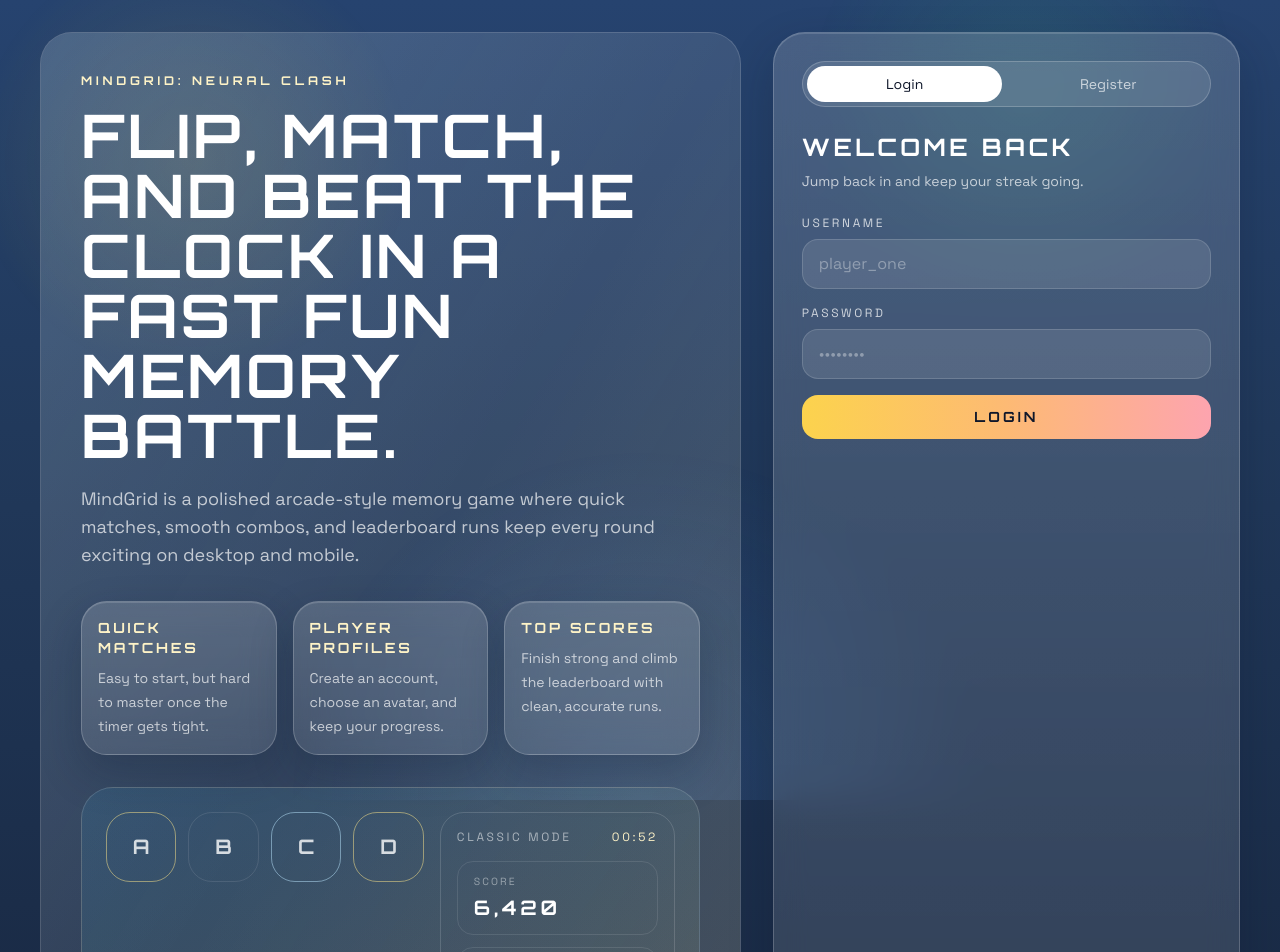
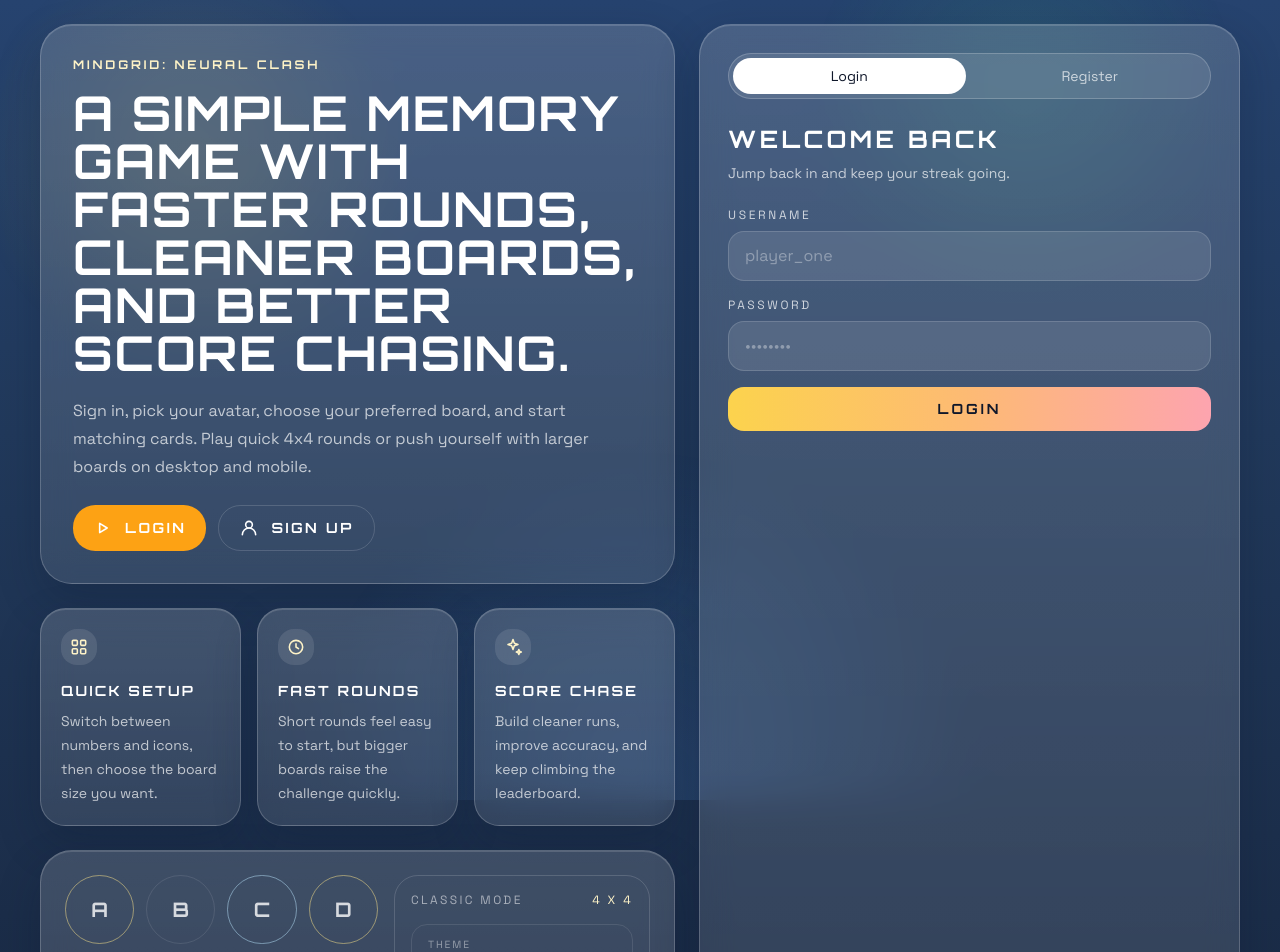
Before and after one commit to MAVIS-creator/mind-control, a React (Vite) app: page / in a window 1280 px wide. Shown: the top 952 px of the page. Built offline with nearby package versions, Linux system fonts and the light colour scheme; no server answers; the database is empty.

Commit message:
feat: enhance LandingRoute with new UI elements and improved game setup options

```diff
--- a/src/routes/LandingRoute.tsx
+++ b/src/routes/LandingRoute.tsx
@@ -1,25 +1,25 @@
 import { motion } from "framer-motion";
 import { Navigate } from "react-router-dom";
+import { ClockIcon, GridIcon, PlayIcon, SparklesIcon, UserIcon } from "../components/AppIcons";
 import { AuthPanel } from "../components/AuthPanel";
 import { useAppContext } from "../state/AppContext";
 
 export const LandingRoute = () => {
-  const { session } = useAppContext();
+  const { session, setAuthMode } = useAppContext();
 
   if (session) {
     return <Navigate to="/play" replace />;
   }
 
   return (
-    <div className="relative min-h-screen overflow-hidden px-4 py-8 sm:px-6 lg:px-10">
-      <div className="mx-auto grid max-w-7xl gap-8 lg:grid-cols-[1.2fr_0.8fr]">
-        <section className="relative overflow-hidden rounded-[2rem] border border-white/15 bg-white/10 p-6 sm:p-8 lg:p-10">
-          <div className="absolute inset-0 bg-gradient-to-br from-sky-200/10 via-transparent to-amber-200/10" />
-          <div className="relative">
+    <div className="relative min-h-screen overflow-hidden px-3 py-4 sm:px-6 sm:py-6 lg:px-10">
+      <div className="mx-auto grid max-w-7xl gap-6 lg:grid-cols-[1.08fr_0.92fr]">
+        <section className="space-y-6">
+          <div className="glass-panel overflow-hidden rounded-[2rem] p-5 sm:p-7 lg:p-8">
             <motion.p
               initial={{ opacity: 0, y: 20 }}
               animate={{ opacity: 1, y: 0 }}
-              className="font-display text-xs uppercase tracking-[0.32em] text-amber-100"
+              className="font-display text-xs uppercase tracking-[0.24em] text-amber-100"
             >
               MINDGRID: NEURAL CLASH
             </motion.p>
@@ -27,40 +27,73 @@ export const LandingRoute = () => {
               initial={{ opacity: 0, y: 18 }}
               animate={{ opacity: 1, y: 0 }}
               transition={{ delay: 0.08 }}
-              className="mt-4 max-w-3xl font-display text-4xl uppercase leading-[0.95] tracking-[0.05em] text-white sm:text-5xl lg:text-6xl"
+              className="mt-4 max-w-3xl font-display text-4xl uppercase leading-[0.96] tracking-[0.04em] text-white sm:text-5xl"
             >
-              Flip, match, and beat the clock in a fast fun memory battle.
+              A simple memory game with faster rounds, cleaner boards, and better score chasing.
             </motion.h1>
             <motion.p
               initial={{ opacity: 0, y: 18 }}
               animate={{ opacity: 1, y: 0 }}
               transition={{ delay: 0.16 }}
-              className="mt-5 max-w-2xl text-base leading-7 text-white/70 sm:text-lg"
+              className="mt-5 max-w-2xl text-base leading-7 text-white/70"
             >
-              MindGrid is a polished arcade-style memory game where quick matches, smooth combos,
-              and leaderboard runs keep every round exciting on desktop and mobile.
+              Sign in, pick your avatar, choose your preferred board, and start matching cards.
+              Play quick 4x4 rounds or push yourself with larger boards on desktop and mobile.
             </motion.p>
 
-            <div className="mt-8 grid gap-4 sm:grid-cols-3">
+            <div className="mt-6 flex flex-wrap gap-3">
+              <button
+                type="button"
+                onClick={() => setAuthMode("login")}
+                className="inline-flex items-center justify-center gap-3 rounded-[1.4rem] bg-[#fda214] px-5 py-3 font-display text-sm uppercase tracking-[0.18em] text-white"
+              >
+                <PlayIcon className="h-5 w-5" />
+                Login
+              </button>
+              <button
+                type="button"
+                onClick={() => setAuthMode("register")}
+                className="inline-flex items-center justify-center gap-3 rounded-[1.4rem] border border-white/15 bg-white/8 px-5 py-3 font-display text-sm uppercase tracking-[0.18em] text-white"
+              >
+                <UserIcon className="h-5 w-5" />
+                Sign up
+              </button>
+            </div>
+          </div>
+
+          <div className="grid gap-4 sm:grid-cols-3">
             {[
-                ["Quick matches", "Easy to start, but hard to master once the timer gets tight."],
-                ["Player profiles", "Create an account, choose an avatar, and keep your progress."],
-                ["Top scores", "Finish strong and climb the leaderboard with clean, accurate runs."],
-              ].map(([title, text]) => (
-                <div key={title} className="glass-panel rounded-[1.6rem] p-4">
-                  <p className="font-display text-sm uppercase tracking-[0.2em] text-amber-100">{title}</p>
+              {
+                title: "Quick setup",
+                text: "Switch between numbers and icons, then choose the board size you want.",
+                icon: <GridIcon className="h-5 w-5" />,
+              },
+              {
+                title: "Fast rounds",
+                text: "Short rounds feel easy to start, but bigger boards raise the challenge quickly.",
+                icon: <ClockIcon className="h-5 w-5" />,
+              },
+              {
+                title: "Score chase",
+                text: "Build cleaner runs, improve accuracy, and keep climbing the leaderboard.",
+                icon: <SparklesIcon className="h-5 w-5" />,
+              },
+            ].map(({ title, text, icon }) => (
+              <div key={title} className="glass-panel rounded-[1.6rem] p-4 sm:p-5">
+                <div className="inline-flex rounded-2xl bg-white/10 p-2 text-amber-100">{icon}</div>
+                <p className="mt-4 font-display text-sm uppercase tracking-[0.16em] text-white">{title}</p>
                 <p className="mt-2 text-sm leading-6 text-white/70">{text}</p>
               </div>
             ))}
           </div>
 
-            <div className="relative mt-8 rounded-[2rem] border border-white/15 bg-gradient-to-br from-sky-400/10 via-white/8 to-amber-200/10 p-4 sm:p-6">
-              <div className="grid gap-4 md:grid-cols-[1.15fr_0.85fr]">
+          <div className="glass-panel rounded-[2rem] p-4 sm:p-6">
+            <div className="grid gap-4 md:grid-cols-[1.1fr_0.9fr]">
               <div className="grid grid-cols-4 gap-3">
                 {["A", "B", "C", "D", "A", "B", "C", "D"].map((label, index) => (
                   <div
                     key={index}
-                      className={`aspect-square rounded-3xl border ${
+                    className={`aspect-square rounded-full border ${
                       index % 3 === 0
                         ? "border-amber-200/50 bg-amber-100/12"
                         : index % 2 === 0
@@ -73,22 +106,21 @@ export const LandingRoute = () => {
                 ))}
               </div>
               <div className="rounded-[1.5rem] border border-white/15 bg-white/8 p-4">
-                  <div className="flex items-center justify-between text-xs uppercase tracking-[0.22em] text-white/55">
+                <div className="flex items-center justify-between text-xs uppercase tracking-[0.2em] text-white/55">
                   <span>Classic mode</span>
-                    <span className="text-amber-100">00:52</span>
+                  <span className="text-amber-100">4 x 4</span>
                 </div>
                 <div className="mt-4 space-y-3">
                   {[
-                      ["Score", "6,420"],
-                      ["Combo", "x5"],
-                      ["Accuracy", "91%"],
+                    ["Theme", "Numbers"],
+                    ["Timer", "75s"],
+                    ["Best score", "6,420"],
                   ].map(([label, value]) => (
                     <div key={label} className="rounded-2xl border border-white/10 bg-white/8 px-4 py-3">
-                        <div className="text-[0.65rem] uppercase tracking-[0.2em] text-white/45">{label}</div>
-                        <div className="mt-1 font-display text-xl tracking-[0.18em] text-white">{value}</div>
+                      <div className="text-[0.65rem] uppercase tracking-[0.18em] text-white/45">{label}</div>
+                      <div className="mt-1 font-display text-xl tracking-[0.12em] text-white">{value}</div>
                     </div>
                   ))}
-                  </div>
                 </div>
               </div>
             </div>
```
Lines whose indentation alone changed are shown as unchanged.
